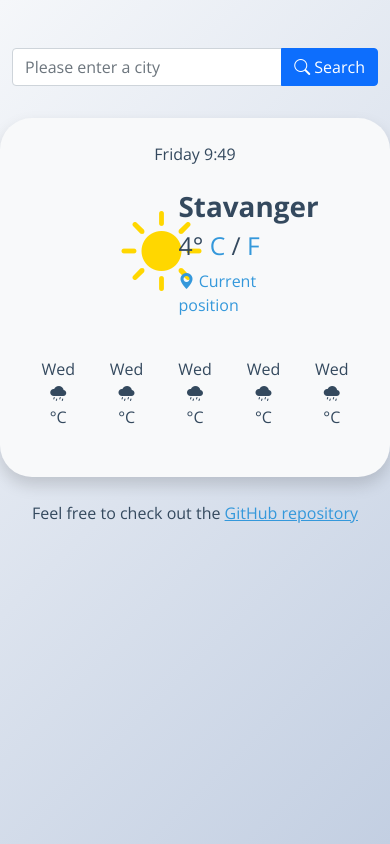
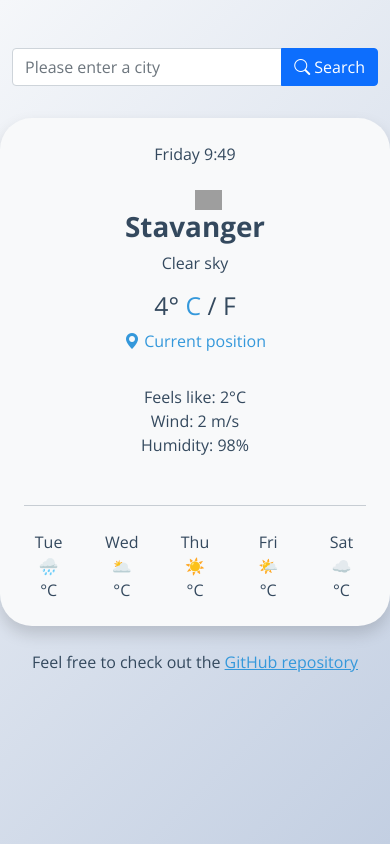
Before and after one commit to benejorg/VanillaJS-Weather-App, a plain HTML site: page index.html in a window 390 px wide. Drawn offline with nearby package versions, Linux system fonts and the light colour scheme; no server answers; grey boxes are pictures that could not be loaded.

Commit message:
Added icons and C to F conversion
Also made Stavanger default city on load

```diff
--- a/index.html
+++ b/index.html
@@ -47,18 +47,28 @@
         </div>
       </div>
     </div>
-    <div class="container bg-light shadow rounded-corners p-4">
-      <div class="row">
-        <div class="col-6 mx-auto text-center" id="time">Today's date</div>
+    <div class="container-sm bg-light shadow rounded-corners p-4">
+      <div class="row justify-content-center">
+        <div class="col-6 text-center" id="time">Today's date</div>
       </div>
-      <div class="row mt-4 mb-4 mx-auto">
-        <div class="col-2 offset-3 text-center">
-          <i class="bi bi-brightness-high-fill" id="main-weather-icon"></i>
+      <div class="row mt-4 justify-content-center m-3">
+        <div
+          class="col-3 text-center text-sm-end d-flex align-items-center justify-content-end"
+        >
+          <img
+            src="https://ssl.gstatic.com/onebox/weather/64/partly_cloudy.png"
+            alt="Clouds"
+            id="weather-icon"
+            width="50%"
+            ;
+          />
         </div>
-        <div class="col-5 offset-2-right">
+        <div class="col-12 text-center text-sm-start col-sm-4 offset-2-right">
           <h1 id="cityName">Stavanger</h1>
+          <p id="weather-description">Clear sky</p>
           <h2>
-            <span id="currentTemp">4</span>° <span id="celsius">C</span> /
+            <span id="currentTemp">4</span>°
+            <span id="celsius" class="active">C</span> /
             <span id="fahrenheit">F</span>
           </h2>
           <p id="currentPos">
@@ -66,32 +76,24 @@
           </p>
         </div>
       </div>
-      <div class="row mx-auto text-center mb-4">
-        <div class="col">
-          Wed <br /><i class="bi bi-cloud-drizzle-fill weather-icon-small"
-            ><br /></i
-          >°C
+      <div class="row justify-content-center text-center mb-5">
+        <div class="col-12 col-sm-4 col-md-2">
+          Feels like: <span id="feels-like">2</span>°C
         </div>
-        <div class="col">
-          Wed <br /><i class="bi bi-cloud-drizzle-fill weather-icon-small"
-            ><br /></i
-          >°C
+        <div class="col-12 col-sm-4 col-md-2">
+          Wind: <span id="wind-speed">2</span> m/s
         </div>
-        <div class="col">
-          Wed <br /><i class="bi bi-cloud-drizzle-fill weather-icon-small"
-            ><br /></i
-          >°C
+        <div class="col-12 col-sm-4 col-md-2">
+          Humidity: <span id="humidity">98</span>%
         </div>
-        <div class="col">
-          Wed <br /><i class="bi bi-cloud-drizzle-fill weather-icon-small"
-            ><br /></i
-          >°C
-        </div>
-        <div class="col">
-          Wed <br /><i class="bi bi-cloud-drizzle-fill weather-icon-small"
-            ><br /></i
-          >°C
-        </div>
+      </div>
+      <hr />
+      <div class="row text-center mt-4">
+        <div class="col">Tue <br />🌧️<br />°C</div>
+        <div class="col">Wed <br />🌥️<br />°C</div>
+        <div class="col">Thu <br />☀️<br />°C</div>
+        <div class="col">Fri <br />🌤️<br />°C</div>
+        <div class="col">Sat <br />☁️<br />°C</div>
       </div>
     </div>
     <div class="container mt-4">
--- a/src/index.js
+++ b/src/index.js
@@ -29,12 +29,17 @@ let currentCity = document.querySelector("#cityName");
 let currentTemp = document.querySelector("#currentTemp");
 let search = document.querySelector("#searchField");
 let currentLocation = document.querySelector("#currentPos");
-
-search.addEventListener("submit", changeCity);
-currentLocation.addEventListener("click", currentPosition);
+let feelsLike = document.querySelector("#feels-like");
+let windSpeed = document.querySelector("#wind-speed");
+let humidity = document.querySelector("#humidity");
+let weatherDescription = document.querySelector("#weather-description");
+let weatherIcon = document.querySelector("#weather-icon");
 
 function changeCity(event) {
   event.preventDefault();
+  if (!cityInput.value) {
+    alert("Please enter a city");
+  }
   currentCity.innerHTML = `${cityInput.value}`;
   let apiUrl = `https://api.openweathermap.org/data/2.5/weather?q=${cityInput.value}&units=metric&appid=${apiKey}`;
   axios.get(apiUrl).then(showTemperature);
@@ -44,6 +49,16 @@ function showTemperature(response) {
   let temperature = Math.round(response.data.main.temp);
   currentTemp.innerHTML = temperature;
   currentCity.innerHTML = response.data.name;
+  feelsLike.innerHTML = Math.round(response.data.main.feels_like);
+  weatherDescription.innerHTML = response.data.weather[0].main;
+  humidity.innerHTML = response.data.main.humidity;
+  windSpeed.innerHTML = Math.round(response.data.wind.speed);
+  weatherIcon.setAttribute(
+    "src",
+    `http://openweathermap.org/img/wn/${response.data.weather[0].icon}@2x.png`
+  );
+  weatherIcon.setAttribute("alt", `${response.data.weather[0].main}`);
+  celsiusTemp = response.data.main.temp;
 }
 
 function showPosition(position) {
@@ -56,3 +71,44 @@ function showPosition(position) {
 function currentPosition() {
   navigator.geolocation.getCurrentPosition(showPosition);
 }
+
+// Converting C to F
+
+let fahrenheitTemp = document.querySelector("#fahrenheit");
+fahrenheitTemp.addEventListener("click", convertToF);
+
+let backToCelsius = document.querySelector("#celsius");
+backToCelsius.addEventListener("click", convertToC);
+
+function convertToF(event) {
+  event.preventDefault();
+  let newTemp = parseInt(currentTemp.innerHTML);
+  let fahrenheitConversion = (celsiusTemp * 9) / 5 + 32;
+  currentTemp.innerHTML = Math.round(fahrenheitConversion);
+  fahrenheit.classList.add("active");
+  celsius.classList.remove("active");
+}
+
+function convertToC(event) {
+  event.preventDefault();
+  if (celsiusTemp === null) {
+    celsiusTemp = parseInt(currentTemp.innerHTML);
+  }
+  currentTemp.innerHTML = Math.round(celsiusTemp);
+  celsius.classList.add("active");
+  fahrenheit.classList.remove("active");
+}
+
+let celsiusTemp = null;
+
+// Search
+search.addEventListener("submit", changeCity);
+currentLocation.addEventListener("click", currentPosition);
+
+// Making Stavanger default
+function showStavanger(response) {
+  let apiUrl = `https://api.openweathermap.org/data/2.5/weather?q=Stavanger&units=metric&appid=0ebc654fccbc00189d5408f3d6f15b08`;
+  axios.get(apiUrl).then(showTemperature);
+}
+
+window.onload = showStavanger;
--- a/src/styles.css
+++ b/src/styles.css
@@ -23,12 +23,14 @@ h2 {
 #celsius,
 #fahrenheit {
   cursor: pointer;
+}
+
+.active {
   color: #3498db;
 }
 
 #main-weather-icon {
   font-size: 80px;
-  color: gold;
 }
 
 #currentPos {
```
Also changed, not shown: 2 other files.
